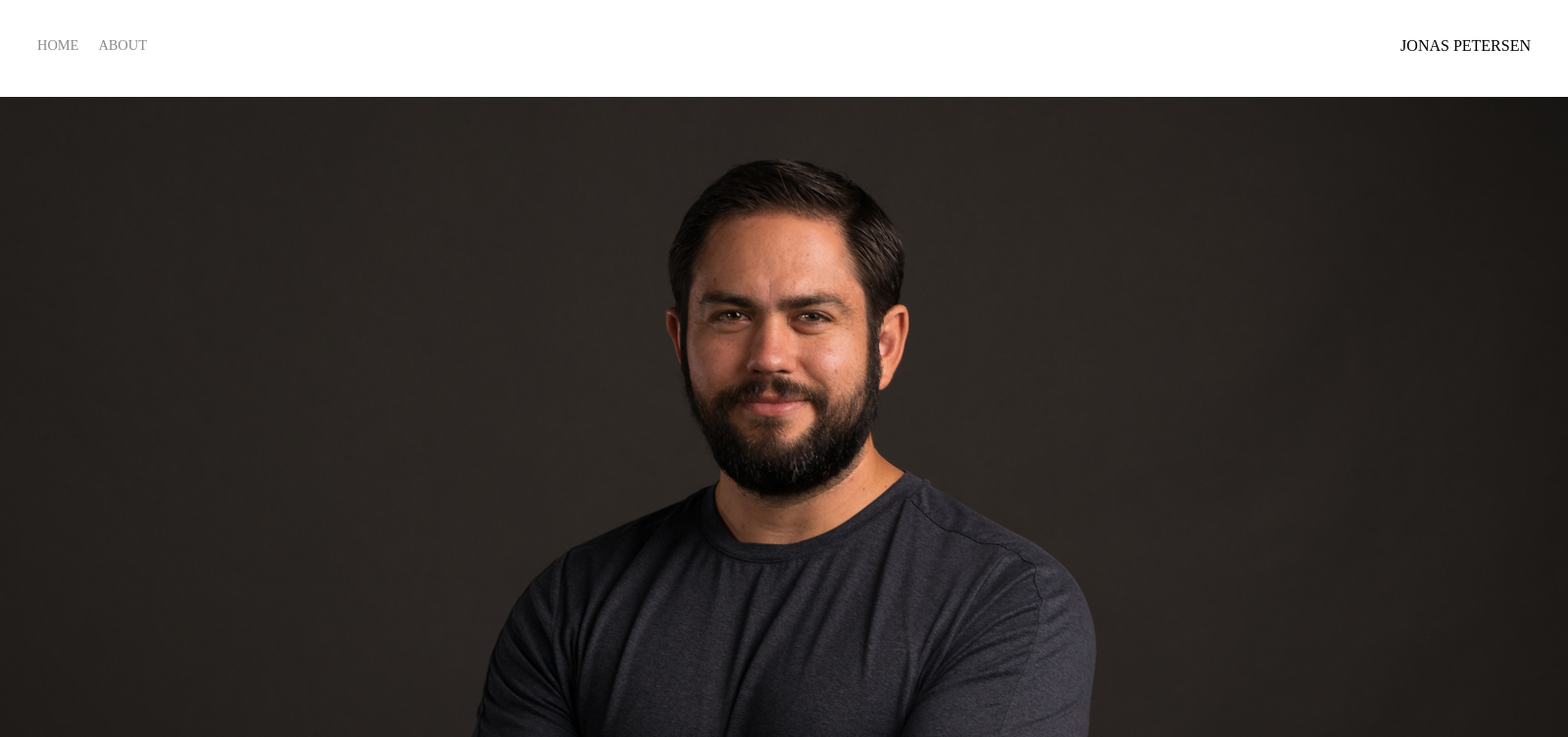
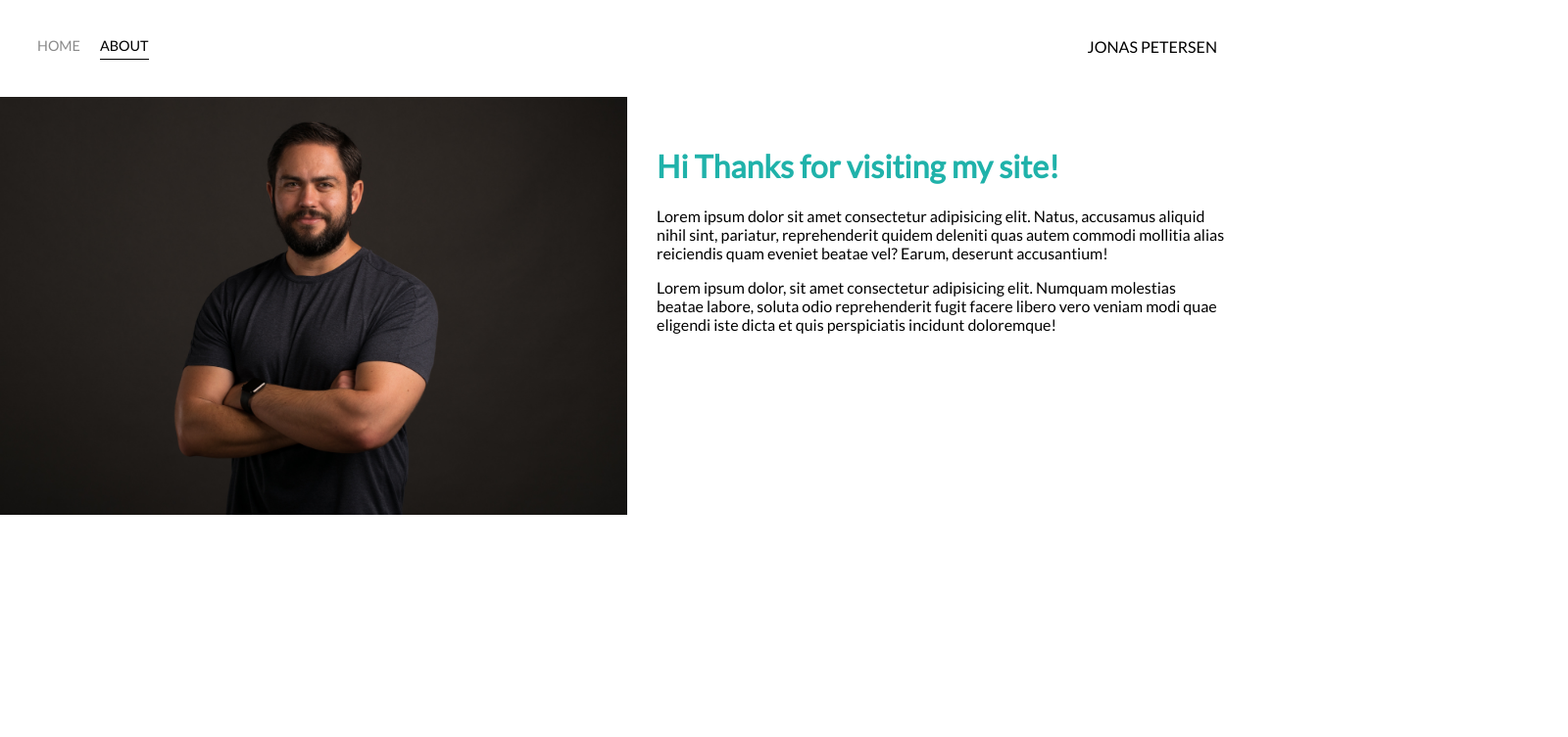
Before and after one commit to J0nasP/Webpage, a plain HTML site: page about.html in a window 1280 px wide. Shown: the top 753 px of the page at 98% size, 1600 px wide, since content can reach past the window. Drawn offline with Linux system fonts and the light colour scheme.

Commit message:
site "template" done, ready to by personilize

```diff
--- a/about.html
+++ b/about.html
@@ -3,6 +3,11 @@
   <head>
     <meta charset="UTF-8" />
     <title>About</title>
+    <link rel="preconnect" href="https://fonts.gstatic.com" />
+    <link
+      href="https://fonts.googleapis.com/css2?family=Lato&display=swap"
+      rel="stylesheet"
+    />
     <link rel="stylesheet" href="styles.css" />
   </head>
   <body>
@@ -12,7 +17,7 @@
           <div class="nav-link-wrapper">
             <a href="index.html">Home</a>
           </div>
-          <div class="nav-link-wrapper">
+          <div class="nav-link-wrapper active-nav-link">
             <a href="about.html">About</a>
           </div>
         </div>
@@ -39,6 +44,13 @@
             deleniti quas autem commodi mollitia alias reiciendis quam eveniet
             beatae vel? Earum, deserunt accusantium!
           </p>
+
+          <p>
+            Lorem ipsum dolor, sit amet consectetur adipisicing elit. Numquam
+            molestias beatae labore, soluta odio reprehenderit fugit facere
+            libero vero veniam modi quae eligendi iste dicta et quis
+            perspiciatis incidunt doloremque!
+          </p>
         </div>
       </div>
     </div>
--- a/styles.css
+++ b/styles.css
@@ -1,5 +1,6 @@
 /* Master Styles */
 body {
+  font-family: "Lato", sans-serif;
   margin: 0px;
 }
 
@@ -42,6 +43,14 @@ body {
 
 .nav-link-wrapper a:hover {
   color: black;
+}
+
+.active-nav-link {
+  border-bottom: 1px solid black;
+}
+
+.active-nav-link a {
+  color: black !important;
 }
 
 /* Portfolio styles */
@@ -96,3 +105,19 @@ body {
   transition: 1s;
   filter: brightness(10%);
 }
+
+/* about page */
+.two-colunm-wrapper {
+  display: grid;
+  grid-template-columns: 1fr 1fr;
+}
+.profile-image-wrapper img {
+  width: 100%;
+}
+.profile-content-wrapper {
+  padding: 30px;
+}
+
+.profile-content-wrapper h1 {
+  color: lightseagreen;
+}
```
Also changed, not shown: index.html (+6 -1 lines).
